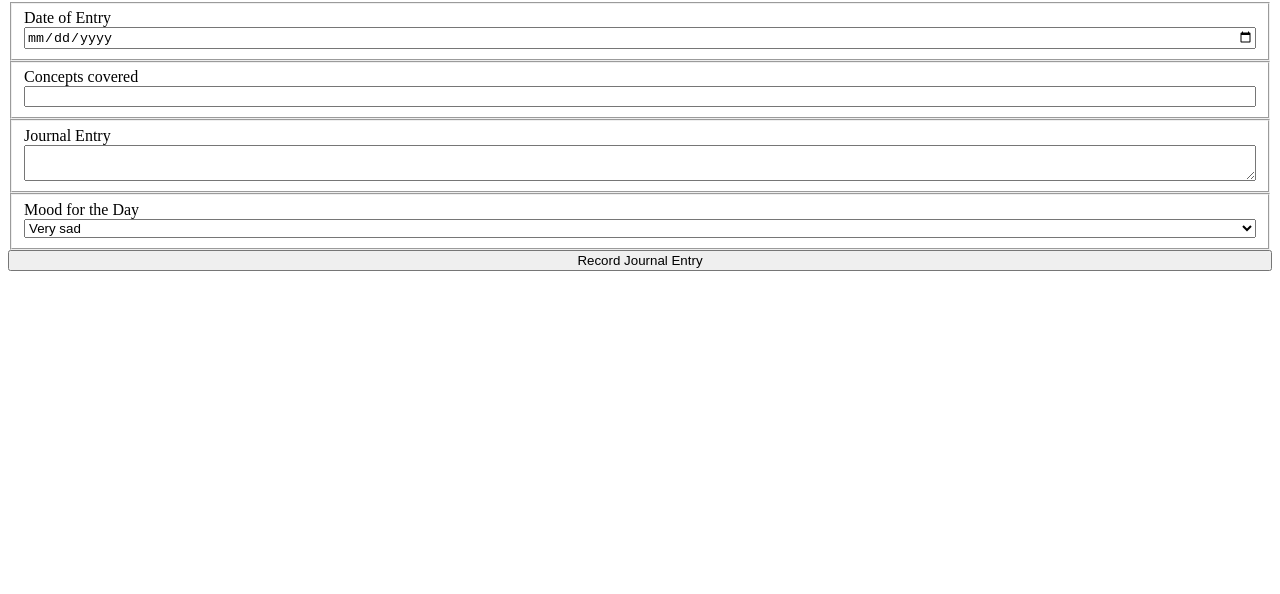
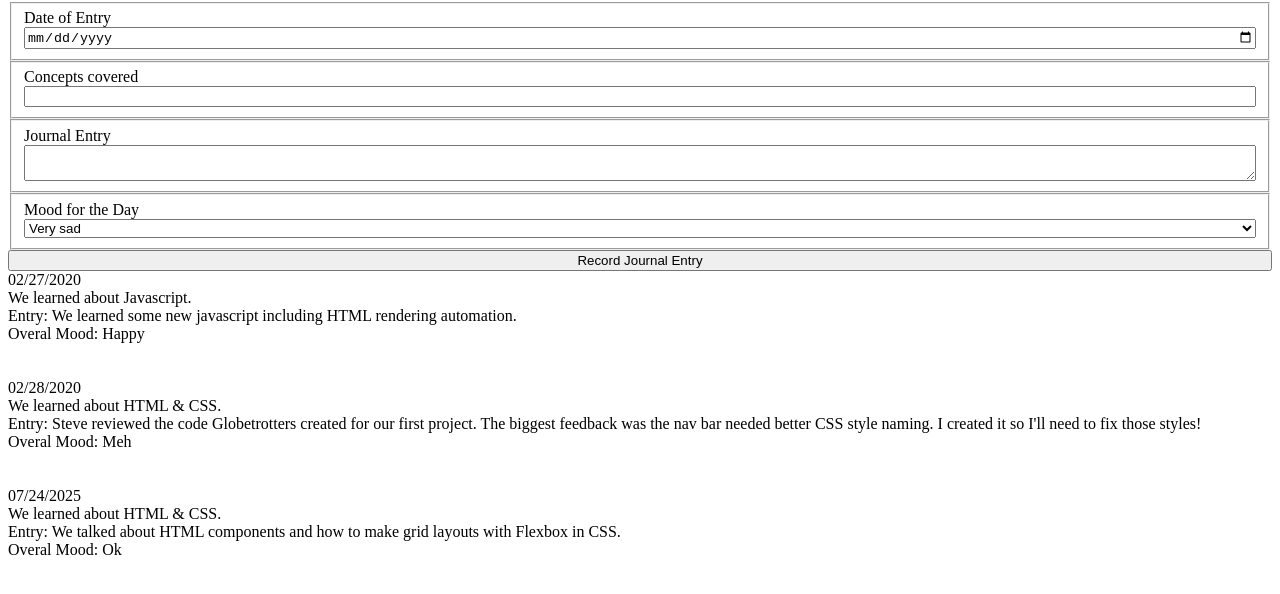
Before and after one commit to durrjp/Daily-Journal, a plain HTML site: page index.html in a window 1280 px wide. Shown: the part 86-680 px from the top of the page. Drawn offline with Linux system fonts and the light colour scheme.

Commit message:
display the array of objects of journal entries to the DOM

```diff
--- a/index.html
+++ b/index.html
@@ -33,6 +33,9 @@
         </fieldset>
         <button type="submit">Record Journal Entry</button>
     </form>
+    <section id="entryLog">
 
+    </section>
+    <script type="module" src="/scripts/main.js"></script>
 </body>
 </html>
--- /dev/null
+++ b/scripts/JournalDataProvider.js
@@ -0,0 +1,41 @@
+/*
+ *   Journal data provider for Daily Journal application
+ *
+ *      Holds the raw data about each entry and exports
+ *      functions that other modules can use to filter
+ *      the entries for different purposes.
+ */
+
+// This is the original data. Can't Touch This.
+const journal = [
+    {
+        date: "07/24/2025",
+        concept: "HTML & CSS",
+        entry: "We talked about HTML components and how to make grid layouts with Flexbox in CSS.",
+        mood: "Ok"
+    },
+    {
+        date: "02/27/2020",
+        concept: "Javascript",
+        entry: "We learned some new javascript including HTML rendering automation.",
+        mood: "Happy"
+    },
+    {
+        date: "02/28/2020",
+        concept: "HTML & CSS",
+        entry: "Steve reviewed the code Globetrotters created for our first project. The biggest feedback was the nav bar needed better CSS style naming. I created it so I'll need to fix those styles!",
+        mood: "Meh"
+    },
+]
+
+/*
+    You export a function that provides a version of the
+    raw data in the format that you want
+*/
+export const useJournalEntries = () => {
+    const sortedByDate = journal.sort(
+        (currentEntry, nextEntry) =>
+            Date.parse(currentEntry.date) - Date.parse(nextEntry.date)
+    )
+    return sortedByDate
+}
--- /dev/null
+++ b/scripts/JournalEntry.js
@@ -0,0 +1,16 @@
+/*
+ *  Purpose: To render a single journal entry as an
+ *           HTML representation of the data
+ */
+const JournalEntryComponent = (entryitem) => {
+    return `
+        <section id="entry--${entryitem.id}" class="journalEntry">
+            ${entryitem.date}<br>
+            We learned about ${entryitem.concept}.<br>
+            Entry: ${entryitem.entry}<br>
+            Overal Mood: ${entryitem.mood}<br><br><br>
+        </section>
+    `
+}
+
+export default JournalEntryComponent
--- /dev/null
+++ b/scripts/JournalEntryList.js
@@ -0,0 +1,26 @@
+/*
+ *  Purpose:
+ *    To render as many journal entry components as
+ *    there are items in the collection exposed by the
+ *    data provider component
+ */
+import { useJournalEntries } from "./JournalDataProvider.js"
+import JournalEntryComponent from "./JournalEntry.js"
+
+// DOM reference to where all entries will be rendered
+const entryLog = document.querySelector("#entryLog")
+
+const EntryListComponent = () => {
+    // Use the journal entry data from the data provider component
+    const entries = useJournalEntries()
+
+    for (const entry of entries) {
+                /*
+                  Invoke the component that returns an
+                  HTML representation of a single entry
+                */
+        entryLog.innerHTML += JournalEntryComponent(entry);
+    }
+}
+
+export default EntryListComponent
--- /dev/null
+++ b/scripts/main.js
@@ -0,0 +1,3 @@
+import EntryListComponent from "./JournalEntryList.js";
+
+EntryListComponent()
```
